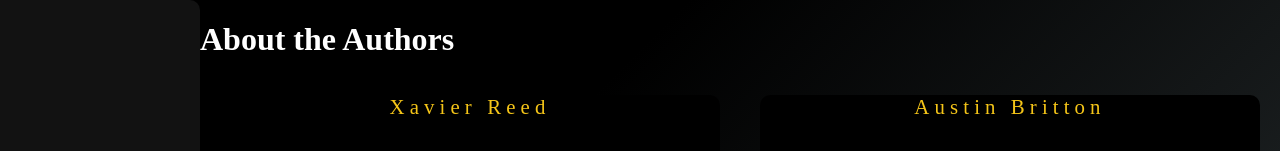
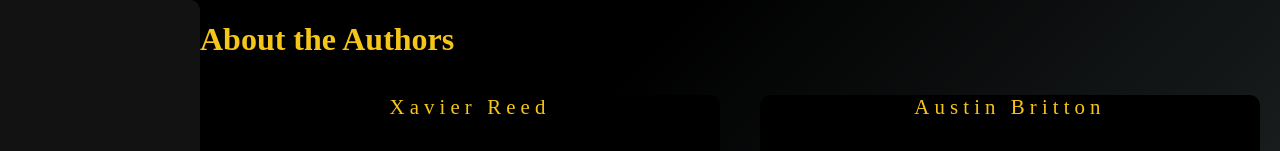
Before and after one commit to reedx8/Movie-Dashboard, a React (Create React App) app in the folder dashboard/: page /authors in a window 1280 px wide. Shown: the top 151 px of the page. Built offline with nearby package versions, Linux system fonts and the light colour scheme; what webfontloader would draw is missing.

Commit message:
changed h1 color

```diff
--- a/dashboard/src/components/Authorspage.css
+++ b/dashboard/src/components/Authorspage.css
@@ -19,6 +19,7 @@
     #mainh1{
         grid-row: 1/2;
         grid-column: 1/5;
+        color: var(--yell);
     }
 
     #authorcontainer{
```
